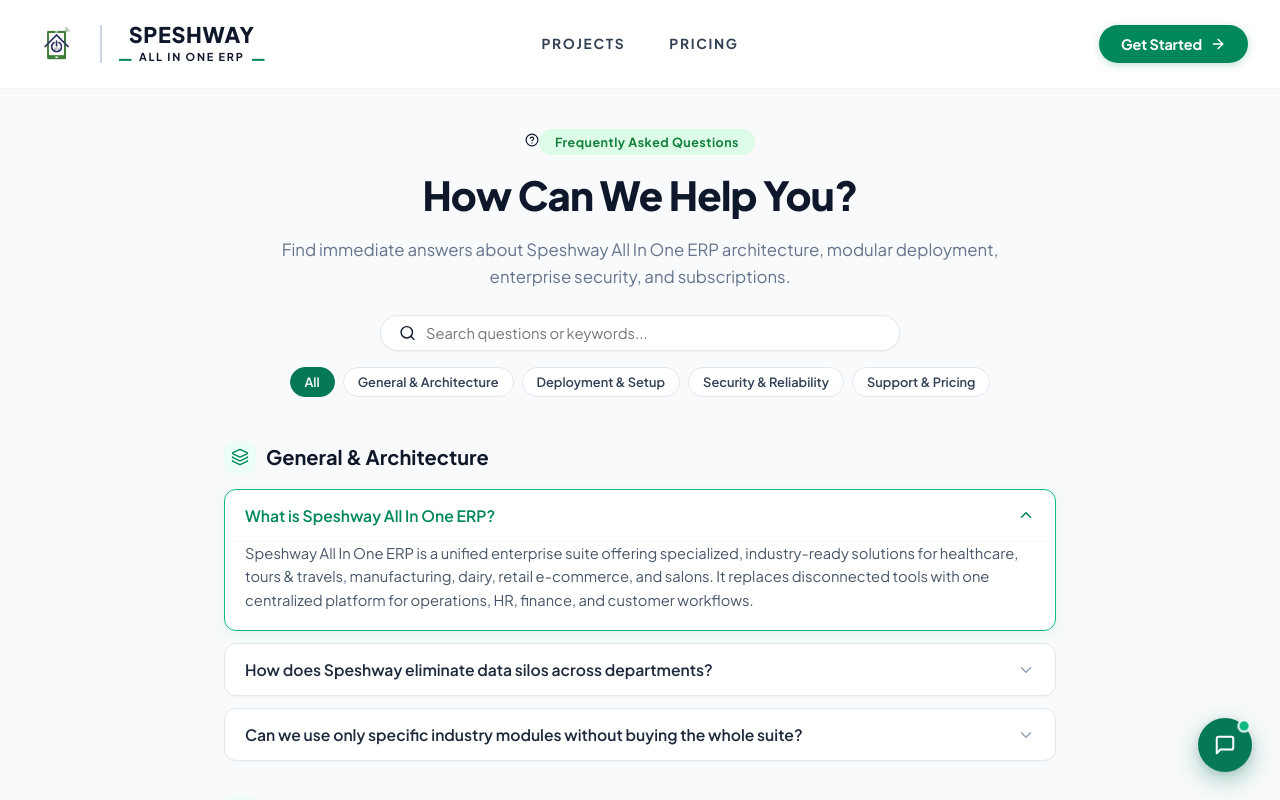
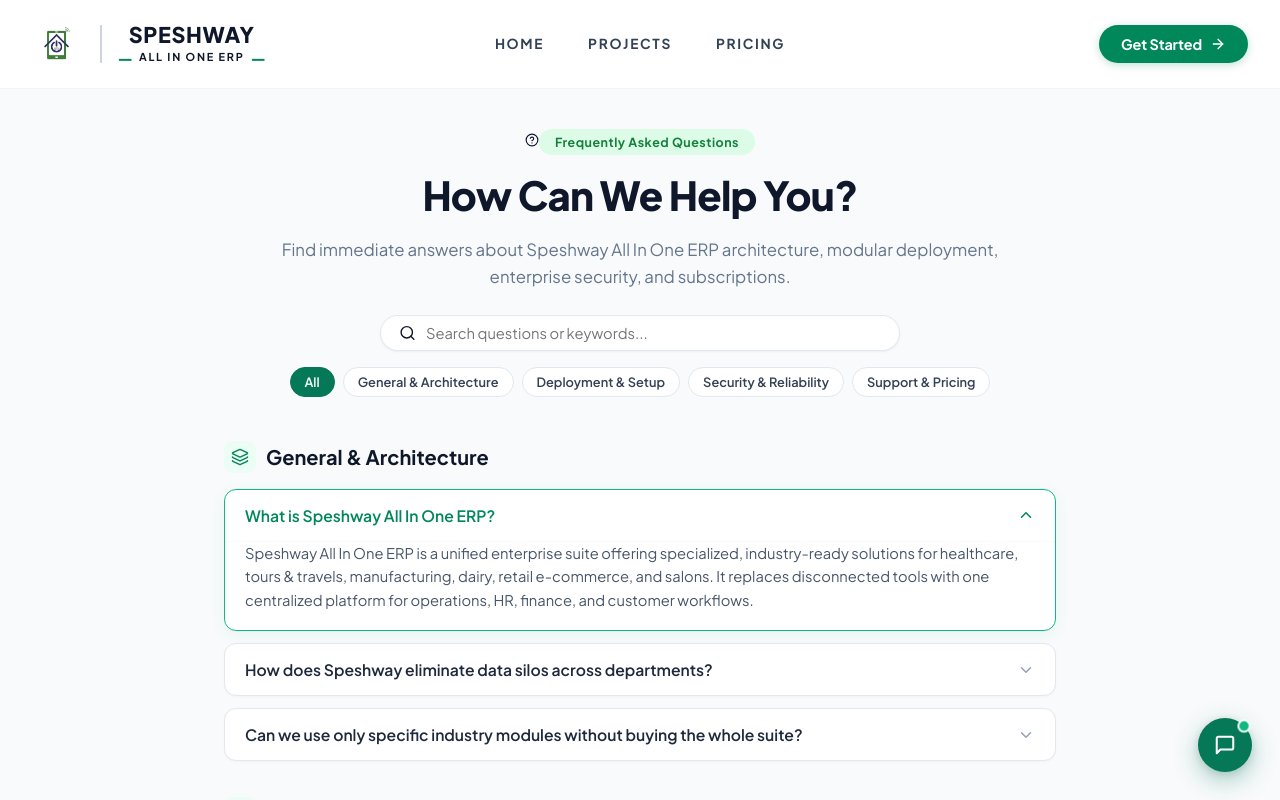
Before and after one commit to naveen3831/Speshway-All-In-One-ERP, a React (Vite) app in the folder client/: page /faq in a window 1280 px wide. Shown: the top 800 px of the page. Built offline with nearby package versions, Linux system fonts and the light colour scheme; no server answers.

Commit message:
feat(navbar): show HOME link when any option is active and hide it with centered logo when all options are off

```diff
--- a/client/src/components/landing/Navbar.jsx
+++ b/client/src/components/landing/Navbar.jsx
@@ -120,6 +120,14 @@ export const Navbar = ({ onOpenGetStarted, onOpenDemo }) => {
           {/* Center Navigation Links - Desktop Only (Rendered when Projects or Pricing is ON) */}
           {hasNavItems && (
             <nav className="nav-links">
+              <NavLink
+                to="/"
+                end
+                onClick={() => window.scrollTo(0, 0)}
+                className={({ isActive }) => (isActive ? 'nav-link active' : 'nav-link')}
+              >
+                HOME
+              </NavLink>
               {showProducts && (
                 <NavLink
                   to="/projects"
@@ -165,6 +173,19 @@ export const Navbar = ({ onOpenGetStarted, onOpenDemo }) => {
         {/* Mobile Navigation Drawer */}
         {mobileMenuOpen && (
           <div className="mobile-nav-drawer">
+            {hasNavItems && (
+              <NavLink
+                to="/"
+                end
+                onClick={() => {
+                  setMobileMenuOpen(false);
+                  window.scrollTo(0, 0);
+                }}
+                className={({ isActive }) => (isActive ? 'mobile-nav-link active' : 'mobile-nav-link')}
+              >
+                HOME
+              </NavLink>
+            )}
             {showProducts && (
               <NavLink
                 to="/projects"
```
